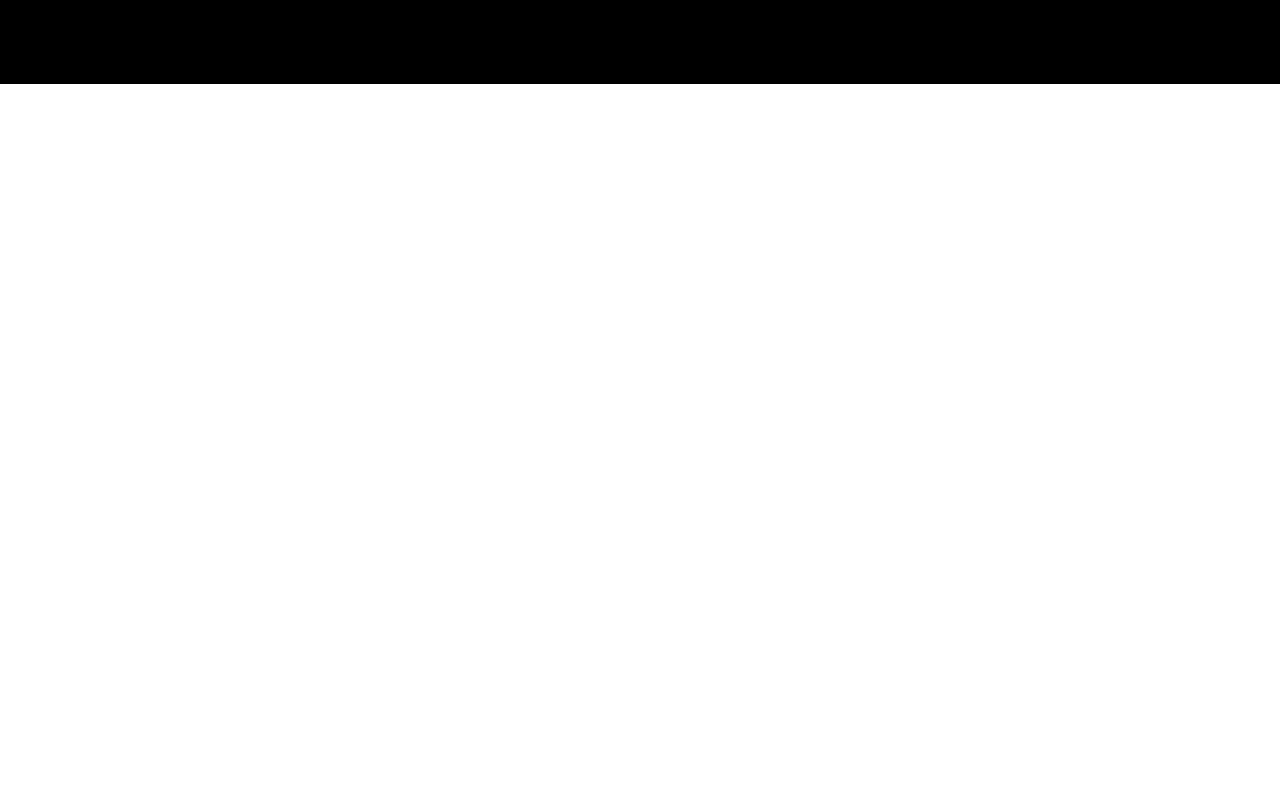
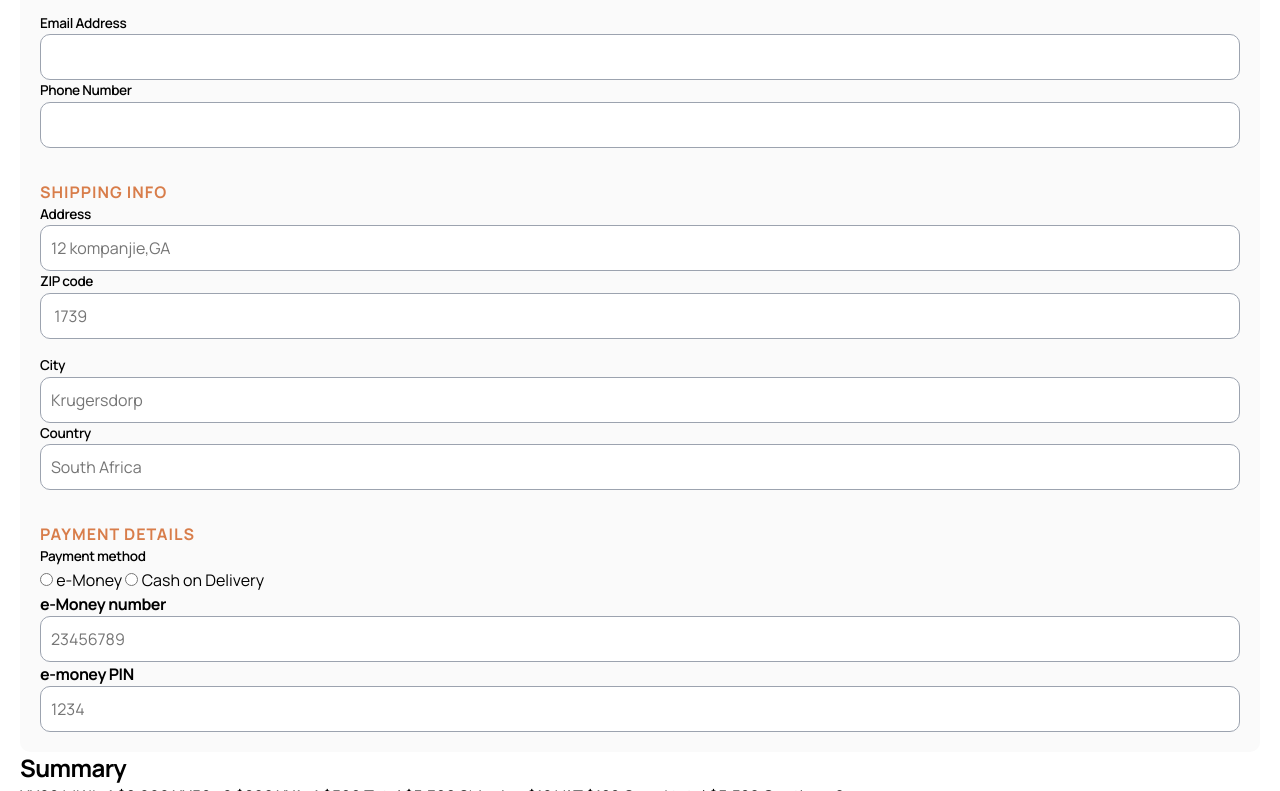
Before and after one commit to tj-willemse/audiophile-website, a website built with Vite: page checkout.html in a window 1280 px wide. Shown: the part 490-1281 px from the top of the page. Before the commit the page ends 800 px from the top, so only its background shows below. Built offline with nearby package versions, Linux system fonts and the light colour scheme.

Commit message:
fixed some stuff

```diff
--- a/checkout.html
+++ b/checkout.html
@@ -140,15 +140,157 @@
       </div>
     </div>
 
-    <!-- Cart modal end -->
+    <section class="checkout-section-main container section">
+      <div class="checkout-main-box">
+        <h1 class="checkout-title">Checkout</h1>
 
-    <!-- Go back Checkout Billing details Name Email address Phone number Shipping
-    info Address ZIP code City Country Payment details Payment method e-Money
-    Cash on delivery e-Money number e-money PIN The ‘Cash on Delivery’ option
-    enables you to pay in cash when our delivery courier arrives at your
-    residence. Just make sure your address is correct so that your order will
-    not be cancelled. Summary XX99 MK II x1 $2,999 XX59 x2 $899 YX1 x1 $599 -->
-    <!-- Total $5,396 Shipping $10 VAT $120 Grand total $5,526 Continue & pay -->
+        <div class="billing-details-box">
+          <h3 class="checkout-main-titles">Billing details</h3>
+          <div class="checkout-sub-box">
+            <div>
+              <h4 class="checkout-sub-titles">Name</h4>
+              <input
+                class="checkout-inputs"
+                type="text"
+                name=""
+                id=""
+                placeholder=""
+              />
+            </div>
+            <div>
+              <h4 class="checkout-sub-titles">Email Address</h4>
+              <input
+                class="checkout-inputs"
+                type="text"
+                name=""
+                id=""
+                placeholder=""
+              />
+            </div>
+          </div>
+          <h4 class="checkout-sub-titles">Phone Number</h4>
+          <input
+            class="checkout-inputs"
+            type="text"
+            name=""
+            id=""
+            placeholder=""
+          />
+        </div>
+
+        <div class="shipping-details-box">
+          <h3 class="checkout-main-titles">Shipping info</h3>
+
+          <h4 class="checkout-sub-titles">Address</h4>
+          <input
+            class="checkout-inputs"
+            type="text"
+            name=""
+            id=""
+            placeholder="12 kompanjie,GA "
+          />
+          <div class="checkout-sub-box">
+            <div>
+              <h4 class="checkout-sub-titles">ZIP code</h4>
+              <input
+                class="checkout-inputs"
+                type="text"
+                name=""
+                id=""
+                placeholder=" 1739 "
+              />
+            </div>
+            <div>
+              <h5 class="checkout-sub-titles">City</h5>
+              <input
+                class="checkout-inputs"
+                type="text"
+                name=""
+                id=""
+                placeholder="Krugersdorp"
+              />
+            </div>
+          </div>
+          <h4 class="checkout-sub-titles">Country</h4>
+          <input
+            class="checkout-inputs"
+            type="text"
+            name=""
+            id=""
+            placeholder="South Africa "
+          />
+        </div>
+
+        <div class="payment-details-box">
+          <h3 class="checkout-main-titles">Payment details</h3>
+
+          <div class="payment-sub-box">
+            <h4 class="checkout-sub-titles">Payment method</h4>
+            <div>
+              <form>
+                <label>
+                  <input
+                    class="payment-inputs"
+                    type="radio"
+                    name="payment"
+                    value="e-Money"
+                  />
+                  e-Money
+                </label>
+                <label>
+                  <input
+                    class="payment-inputs"
+                    type="radio"
+                    name="payment"
+                    value="Cash on Delivery"
+                  />
+                  Cash on Delivery
+                </label>
+              </form>
+            </div>
+          </div>
+
+          <div class="e-money-main-box">
+            <div>
+              <h4>e-Money number</h4>
+              <input
+                class="checkout-inputs"
+                type="text"
+                name=""
+                id=""
+                placeholder="23456789"
+              />
+            </div>
+
+            <div>
+              <h4>e-money PIN</h4>
+              <input
+                class="checkout-inputs"
+                type="text"
+                name=""
+                id=""
+                placeholder="1234"
+              />
+            </div>
+          </div>
+
+          <div class="cash-on-delivery-main-box">
+            <img src="./public/checkout/icon-cash-on-delivery.svg" alt="" />
+            <p>
+              The ‘Cash on Delivery’ option enables you to pay in cash when our
+              delivery courier arrives at your residence. Just make sure your
+              address is correct so that your order will not be cancelled.
+            </p>
+          </div>
+        </div>
+      </div>
+
+      <div class="summary-main-box">
+        <h1 class="summary-title">Summary</h1>
+        XX99 MK II x1 $2,999 XX59 x2 $899 YX1 x1 $599 Total $5,396 Shipping $10
+        VAT $120 Grand total $5,526 Continue & pay
+      </div>
+    </section>
 
     <!-- Success Modal -->
     <!-- Thank you for your order You will receive an email confirmation shortly.
--- a/package.json
+++ b/package.json
@@ -9,6 +9,9 @@
     "preview": "vite preview"
   },
   "devDependencies": {
-    "vite": "^5.4.9"
+    "vite": "^5.4.10"
+  },
+  "dependencies": {
+    "cite": "^0.4.0"
   }
 }
--- a/src/main.js
+++ b/src/main.js
@@ -9,6 +9,7 @@ import '../styles/components/headphones.css';
 import '../styles/components/products.css';
 import '../styles/components/mobile-nav.css';
 import '../styles/components/cart-modal.css';
+import '../styles/components/checkout.css';
 import '../styles/util.css';
 
 // get elements
@@ -328,6 +329,8 @@ function clearCart() {
 }
 
 // event listeners
+
+// Menu toggle button
 menuToggle.addEventListener('change', function () {
   if (this.checked) {
     mobileView.style.display = 'block';
@@ -344,5 +347,6 @@ menuToggle.addEventListener('change', function () {
   }
 });
 
+// cart toggle buttons
 cartIcon.addEventListener('click', displayCart);
 removeCartItem.addEventListener('click', clearCart);
--- a/styles/components/cart-modal.css
+++ b/styles/components/cart-modal.css
@@ -119,7 +119,7 @@
 @media (min-width: 1280px) {
   .cart-modal {
     width: 30%;
-    left: 70%;
+    left: 65%;
   }
 }
 
--- /dev/null
+++ b/styles/components/checkout.css
@@ -0,0 +1,71 @@
+.checkout-section-main {
+  padding: 20px;
+}
+
+.checkout-main-box {
+  display: flex;
+  flex-direction: column;
+  gap: 2rem;
+  border-radius: 10px;
+  padding: 20px;
+  background-color: var(--clr-very-light-gray);
+}
+.checkout-sub-box {
+  display: flex;
+  gap: 1rem;
+  flex-direction: column;
+}
+
+.e-money-main-box {
+  display: flex;
+  flex-direction: column;
+}
+
+.checkout-title {
+  font-size: var(--size-3xl);
+  text-transform: uppercase;
+  letter-spacing: 2px;
+}
+.checkout-main-titles {
+  text-transform: uppercase;
+  color: var(--clr-dark-human);
+  font-size: var(--size-base);
+  letter-spacing: 1px;
+}
+
+.checkout-sub-titles {
+  font-size: var(--size-sm);
+  font-weight: 600;
+}
+.checkout-inputs {
+  padding: 10px;
+  border: 1px solid var(--clr-light-gray);
+  border-radius: 10px;
+  width: 100%;
+}
+.payment-inputs {
+  padding: 10px;
+  border: 1px;
+  border-radius: 10px;
+}
+
+.cash-on-delivery-main-box {
+  display: none;
+}
+/* xs */
+/* @media (min-width: 475px) {} */
+
+/* Sm */
+/*@media (min-width: 640px) {} */
+
+/* md */
+/* @media (min-width: 768px) {}  */
+
+/* Lg */
+/* @media (min-width: 1024px) {} */
+
+/* xL */
+/* @media (min-width: 1280px) {}  */
+
+/* 2xL */
+/* @media (min-width: 1536px) {} */
--- a/styles/components/home.css
+++ b/styles/components/home.css
@@ -8,7 +8,7 @@
   align-items: center;
   padding-bottom: 100px;
   position: relative;
-  z-index: 1;
+  z-index: -1;
   background-color: var(--clr-blackest);
 }
 
```
Also changed, not shown: 1 other file.
